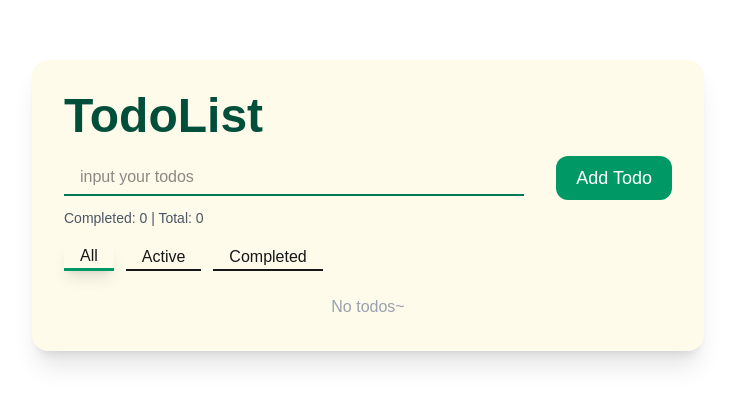
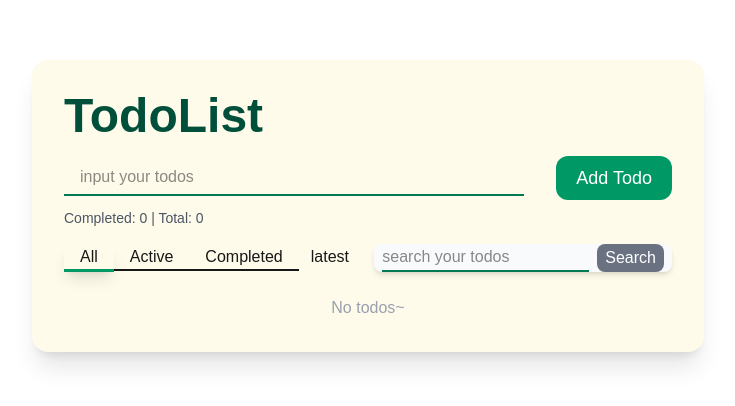
Before and after one commit to Square114514/react-todolist, a Next.js app: page / in a window 1280 px wide. Shown: the part 140-546 px from the top of the page, without its empty margins (272-1007 px from the left). Built offline with nearby package versions, Linux system fonts and the light colour scheme.

Commit message:
feat: 增加添加时间升降序排序，增加搜索todo功能，优化样式

```diff
--- a/src/app/components/FilterBar.tsx
+++ b/src/app/components/FilterBar.tsx
@@ -1,18 +1,36 @@
-import { FilterType } from "../types/Todo";
+import { useState } from "react";
+import { FilterType, SortOrder } from "../types/Todo";
 
 interface FilterProps {
   currentFilter: FilterType;
+  currentSort: SortOrder;
   onFilterChange: (filter: FilterType) => void;
+  onSortChange: () => void;
+  onSearch: (text: string) => void;
 }
 
 export default function FilterBar({
   currentFilter,
+  currentSort,
   onFilterChange,
+  onSortChange,
+  onSearch,
 }: FilterProps) {
   const filters: FilterType[] = ["all", "active", "completed"];
+  const [inputValue, setInputValue] = useState("");
+
+  const handleSubmit = () => {
+    const text = inputValue.trim();
+
+    if (!text) return;
+
+    onSearch(text);
+    setInputValue("");
+  };
 
   return (
-    <div className="flex gap-3 mb-5">
+    <div className="flex gap-3 mb-5 items-baseline">
+      <div>
         {filters.map((filter) => (
           <button
             className={`border-b-2 px-4 hover:border-b-emerald-500 transition ${
@@ -27,5 +45,32 @@ export default function FilterBar({
           </button>
         ))}
       </div>
+
+      <button
+        className="hover:text-emerald-700 transition"
+        onClick={onSortChange}
+      >
+        {currentSort === "latest" ? "latest" : "oldest"}
+      </button>
+
+      <div className="flex ml-auto gap-2 bg-gray-50 rounded-lg px-2  shadow-md">
+        <input
+          className="border-b-2 border-emerald-700 focus:outline-none focus:border-emerald-600 focus:shadow-xl hover:border-b-emerald-500 transition"
+          type="text"
+          placeholder="search your todos"
+          value={inputValue}
+          onChange={(e) => setInputValue(e.target.value)}
+          onKeyDown={(e) => {
+            if (e.key === "Enter") handleSubmit();
+          }}
+        />
+        <button
+          className="bg-gray-500 px-2 py-0.5 text-white rounded-lg  hover:bg-gray-600 transition"
+          onClick={() => handleSubmit()}
+        >
+          Search
+        </button>
+      </div>
+    </div>
   );
 }
--- a/src/app/components/TodoList.tsx
+++ b/src/app/components/TodoList.tsx
@@ -1,7 +1,7 @@
 "use client";
 import { useEffect, useState } from "react";
 import AddTodo from "./AddTodo";
-import Todo, { FilterType } from "../types/Todo";
+import Todo, { FilterType, SortOrder } from "../types/Todo";
 import List from "./List";
 import { v4 as uuidv4 } from "uuid";
 import TodoStats from "./TodoStats";
@@ -12,7 +12,14 @@ export default function TodoList() {
     const saved = localStorage.getItem("todo_list_data"); // 禁用了 SSR，可以直接读取 localStorage，不会有水合错误
     return saved ? JSON.parse(saved) : [];
   });
+
+  useEffect(() => {
+    localStorage.setItem("todo_list_data", JSON.stringify(todos));
+  }, [todos]);
+
   const [filter, setFilter] = useState<FilterType>("all");
+  const [sortOrder, setSortOrder] = useState<SortOrder>("latest");
+  const [searchQuery, setSearchQuery] = useState("");
 
   const filteredTodos = todos.filter((todo) => {
     if (filter === "active") return !todo.completed;
@@ -20,9 +27,14 @@ export default function TodoList() {
     return true;
   });
 
-  useEffect(() => {
-    localStorage.setItem("todo_list_data", JSON.stringify(todos));
-  }, [todos]);
+  const proceededTodos = filteredTodos.sort((a, b) => {
+    if (sortOrder === "oldest") return a.createAt - b.createAt;
+    else return b.createAt - a.createAt;
+  });
+
+  const searchedTodos = proceededTodos.filter((todo) => {
+    return todo.text.toLowerCase().includes(searchQuery);
+  });
 
   const addTodo = (text: string) => {
     const newTodo: Todo = {
@@ -32,7 +44,7 @@ export default function TodoList() {
       createAt: Date.now(),
     };
 
-    setTodos((prev) => [...prev, newTodo]);
+    setTodos((prev) => [newTodo, ...prev]);
   };
 
   const deleteTodo = (id: string) => {
@@ -61,14 +73,28 @@ export default function TodoList() {
     setTodos((prev) => prev.filter((todo) => !todo.completed));
   };
 
+  const changeSort = () => {
+    setSortOrder((prev) => (prev === "latest" ? "oldest" : "latest"));
+  };
+
+  const searchTodo = (searchText: string) => {
+    setSearchQuery(searchText.toLowerCase());
+  };
+
   return (
     <div className="w-full max-w-2xl bg-amber-50 rounded-2xl shadow-xl p-8">
       <h1 className="text-5xl font-bold mb-4 text-emerald-900">TodoList</h1>
       <AddTodo onAdd={addTodo} />
       <TodoStats todos={todos} onClear={clearCompleted} />
-      <FilterBar currentFilter={filter} onFilterChange={changeFilter} />
+      <FilterBar
+        currentFilter={filter}
+        onFilterChange={changeFilter}
+        currentSort={sortOrder}
+        onSortChange={changeSort}
+        onSearch={searchTodo}
+      />
       <List
-        todos={filteredTodos}
+        todos={searchedTodos}
         onDelete={deleteTodo}
         onEdit={editTodo}
         onToggle={toggleTodo}
--- a/src/app/globals.css
+++ b/src/app/globals.css
@@ -19,6 +19,16 @@
   }
 } */
 
+@layer base{
+  button{
+    @apply cursor-pointer;
+  }
+
+  input[type="checkbox"]{
+    @apply cursor-pointer;
+  }
+}
+
 body {
   background: var(--background);
   color: var(--foreground);
--- a/src/app/types/Todo.ts
+++ b/src/app/types/Todo.ts
@@ -6,3 +6,5 @@ export default interface Todo {
 }
 
 export type FilterType = 'all' | 'active' | 'completed';
+
+export type SortOrder = 'latest' | 'oldest'
```
Lines whose indentation alone changed are shown as unchanged.
